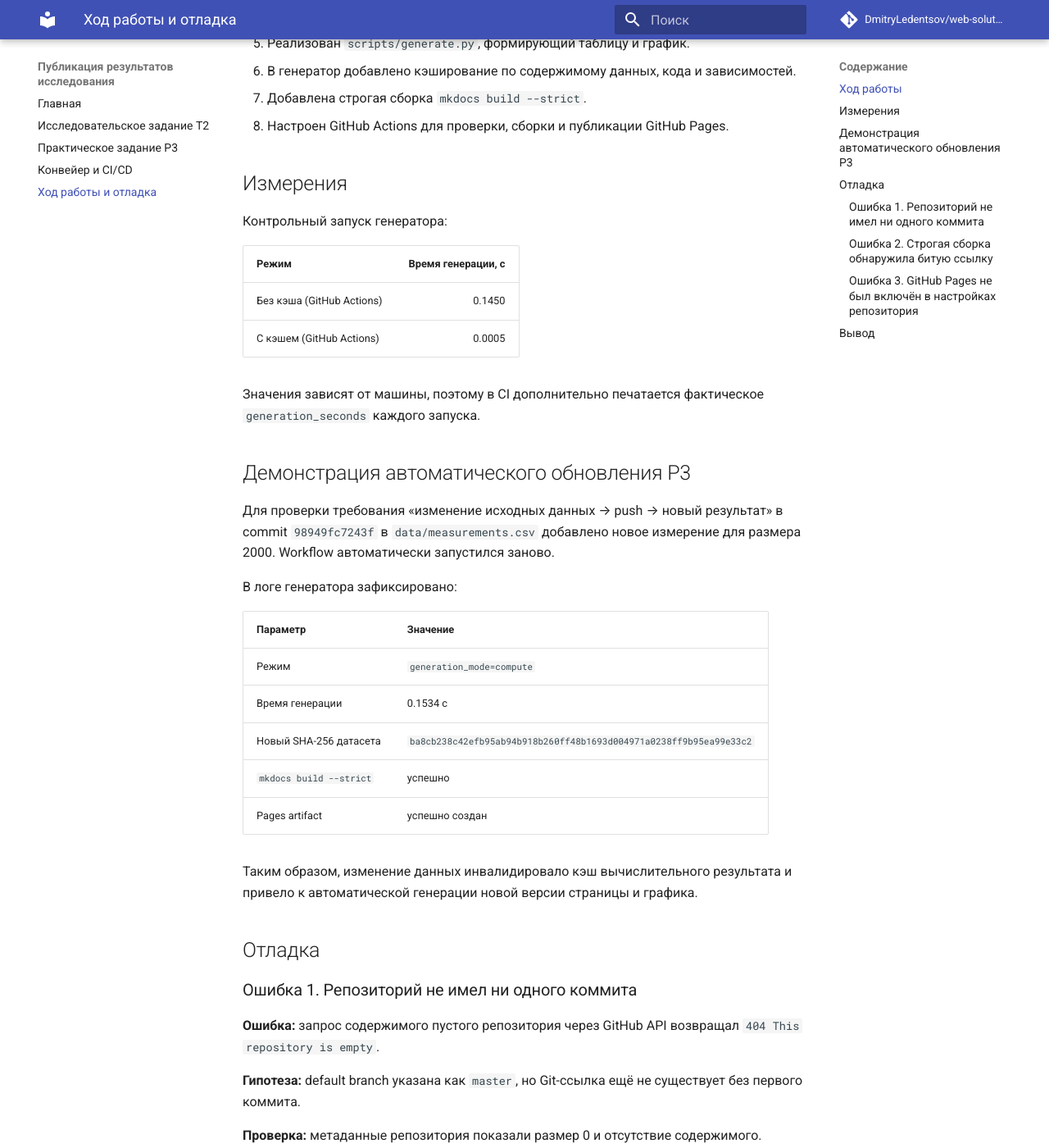
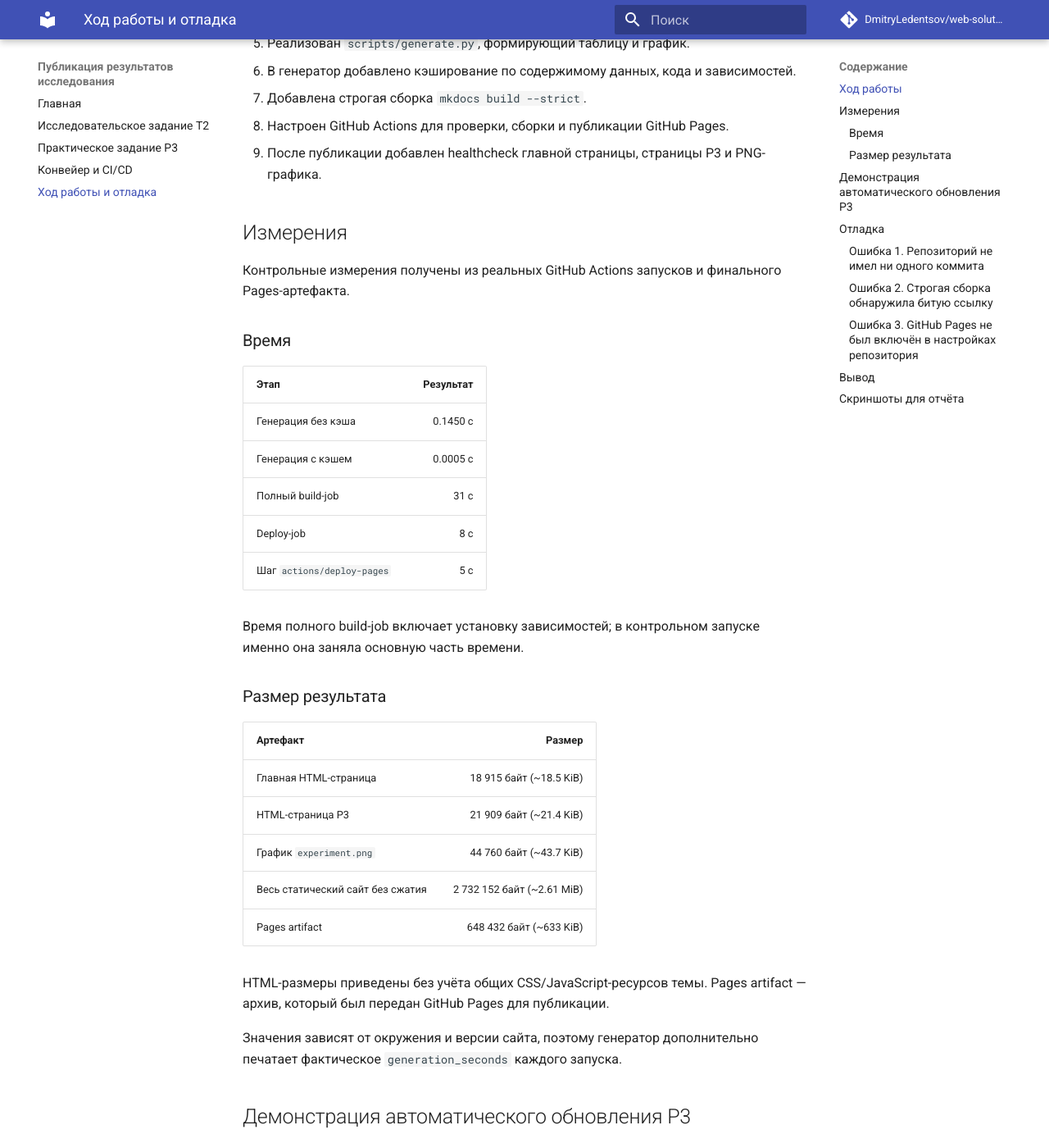
Before and after one commit to DmitryLedentsov/web-solutions-lab-1, an MkDocs documentation site: the page built from docs/report.md, in a window 1280 px wide and 1400 px high, scrolled down 325 px. Shown: the whole window at 82% size. Built offline with MkDocs 1.6.1 and Material for MkDocs 9.7.7, drawn with Linux system fonts in a browser that asks for light colours; comment, search, counter and statistics services are not loaded; some of the changed text lies outside the part shown.

Commit message:
docs: add measured build and artifact metrics

```diff
--- a/docs/report.md
+++ b/docs/report.md
@@ -10,17 +10,37 @@
 6. В генератор добавлено кэширование по содержимому данных, кода и зависимостей.
 7. Добавлена строгая сборка `mkdocs build --strict`.
 8. Настроен GitHub Actions для проверки, сборки и публикации GitHub Pages.
+9. После публикации добавлен healthcheck главной страницы, страницы P3 и PNG-графика.
 
 ## Измерения
 
-Контрольный запуск генератора:
+Контрольные измерения получены из реальных GitHub Actions запусков и финального Pages-артефакта.
 
-| Режим | Время генерации, с |
+### Время
+
+| Этап | Результат |
 |---|---:|
-| Без кэша (GitHub Actions) | 0.1450 |
-| С кэшем (GitHub Actions) | 0.0005 |
+| Генерация без кэша | 0.1450 с |
+| Генерация с кэшем | 0.0005 с |
+| Полный build-job | 31 с |
+| Deploy-job | 8 с |
+| Шаг `actions/deploy-pages` | 5 с |
 
-Значения зависят от машины, поэтому в CI дополнительно печатается фактическое `generation_seconds` каждого запуска.
+Время полного build-job включает установку зависимостей; в контрольном запуске именно она заняла основную часть времени.
+
+### Размер результата
+
+| Артефакт | Размер |
+|---|---:|
+| Главная HTML-страница | 18 915 байт (~18.5 KiB) |
+| HTML-страница P3 | 21 909 байт (~21.4 KiB) |
+| График `experiment.png` | 44 760 байт (~43.7 KiB) |
+| Весь статический сайт без сжатия | 2 732 152 байт (~2.61 MiB) |
+| Pages artifact | 648 432 байт (~633 KiB) |
+
+HTML-размеры приведены без учёта общих CSS/JavaScript-ресурсов темы. Pages artifact — архив, который был передан GitHub Pages для публикации.
+
+Значения зависят от окружения и версии сайта, поэтому генератор дополнительно печатает фактическое `generation_seconds` каждого запуска.
 
 ## Демонстрация автоматического обновления P3
 
@@ -73,3 +93,12 @@
 ## Вывод
 
 Для небольших исследовательских проектов подходит связка Python + MkDocs: расчёты выполняются отдельным скриптом, а генератор сайта остаётся простым и отвечает только за публикацию Markdown и статических артефактов. Если вычисления становятся тяжёлыми или требуют GPU, их целесообразно вынести из CI и публиковать заранее рассчитанные артефакты с метаданными версии.
+
+## Скриншоты для отчёта
+
+В итоговый отчёт необходимо вставить два скриншота из GitHub Actions:
+
+1. успешный финальный workflow, где видны зелёные jobs `build` и `deploy` и шаг `Healthcheck published site`;
+2. намеренно проваленный запуск со step `Strict MkDocs build`, в логе которого видна ошибка про отсутствующий `missing.md` и сообщение `Aborted with 1 warnings in strict mode!`.
+
+Сами запуски сохранены в истории GitHub Actions, поэтому скриншоты можно сделать непосредственно перед сдачей.
```
